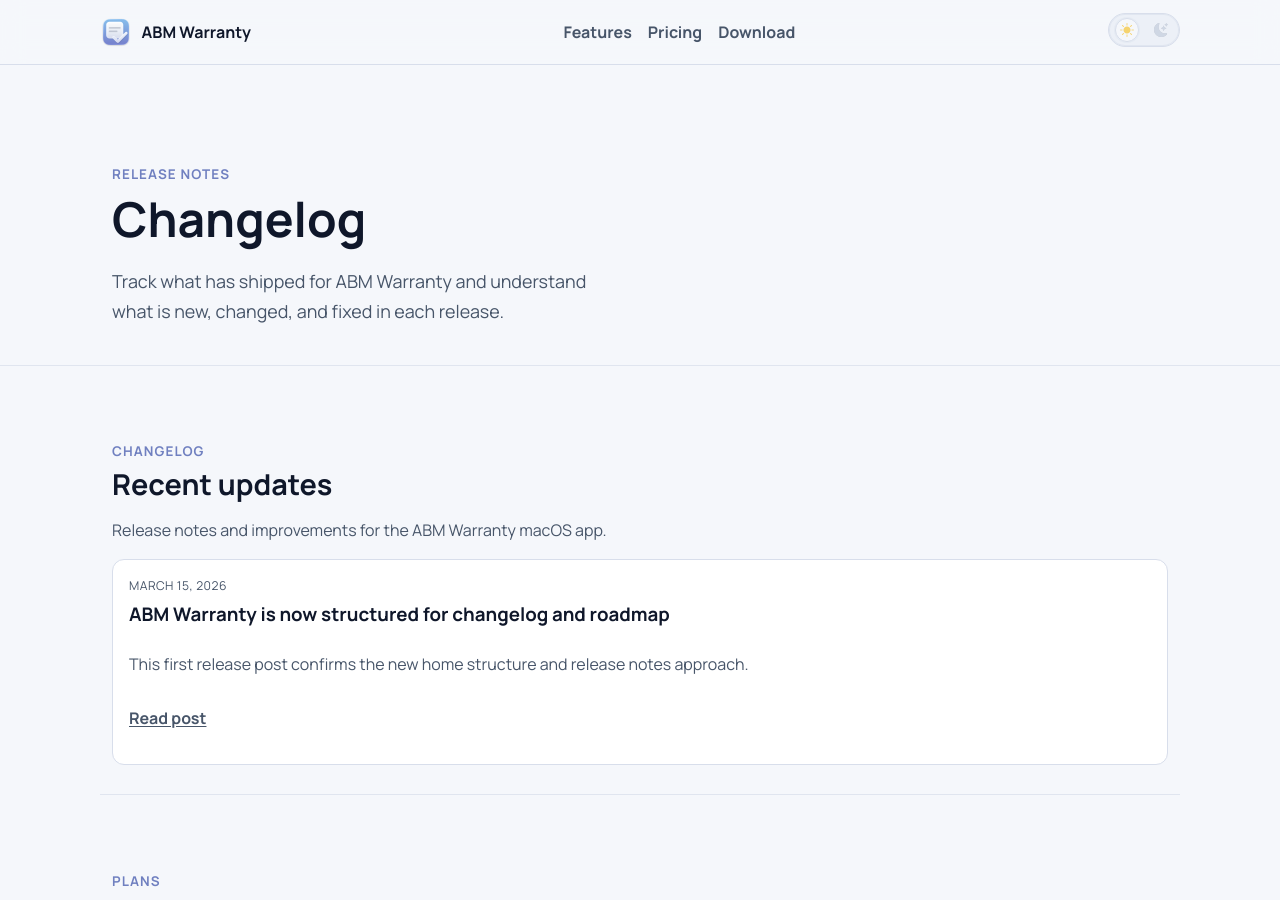
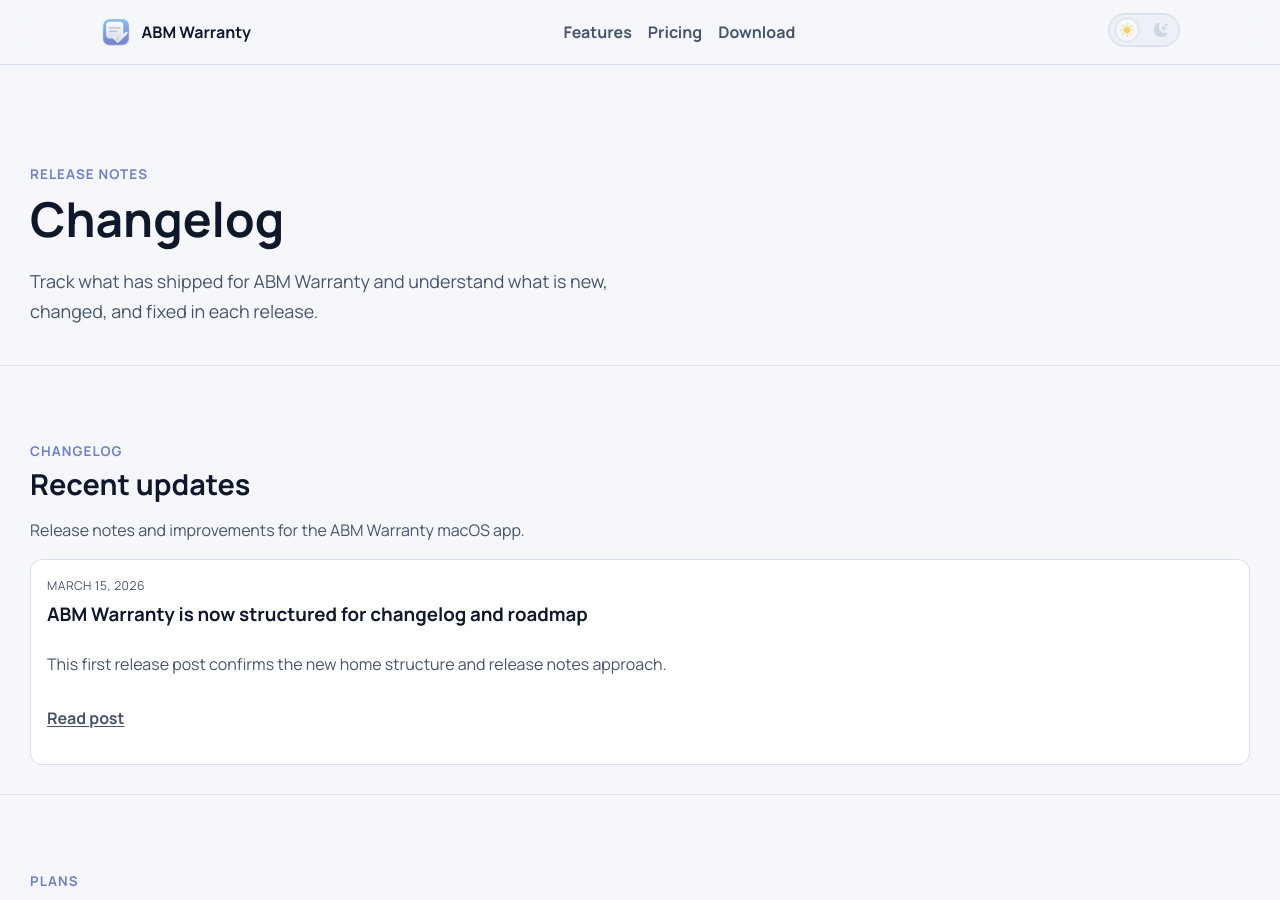
Before and after one commit to jonbrown21/abmwarranty, a Jekyll site: the page built from changelog.md, in a window 1280 px wide and 900 px high. Built offline with Jekyll 4.4.1, drawn with Linux system fonts in a browser that asks for light colours.

Commit message:
fix: make changelog page use home shell for consistent section widths

```diff
--- a/_layouts/home.html
+++ b/_layouts/home.html
@@ -5,11 +5,13 @@
     {% include nav.html %}
     <main class="abm-main">
       {{ content }}
-      {% include sections/features.html %}
-      {% include sections/pricing.html %}
-      {% include sections/blog-highlights.html %}
-      {% include sections/newsletter.html %}
-      {% include sections/faq.html %}
+      {% unless page.show_home_sections == false %}
+        {% include sections/features.html %}
+        {% include sections/pricing.html %}
+        {% include sections/blog-highlights.html %}
+        {% include sections/newsletter.html %}
+        {% include sections/faq.html %}
+      {% endunless %}
     </main>
     {% include footer.html %}
   </body>
```
Also changed, not shown: changelog.md.
